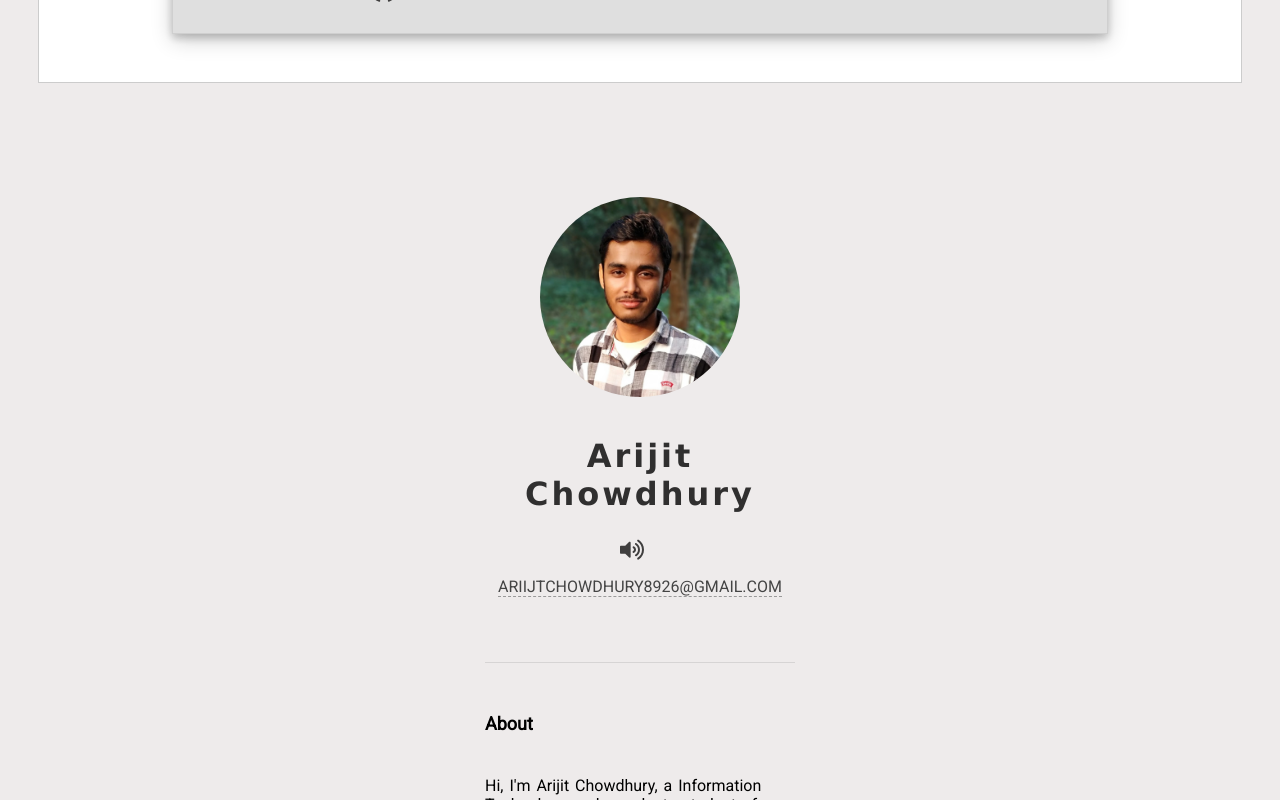
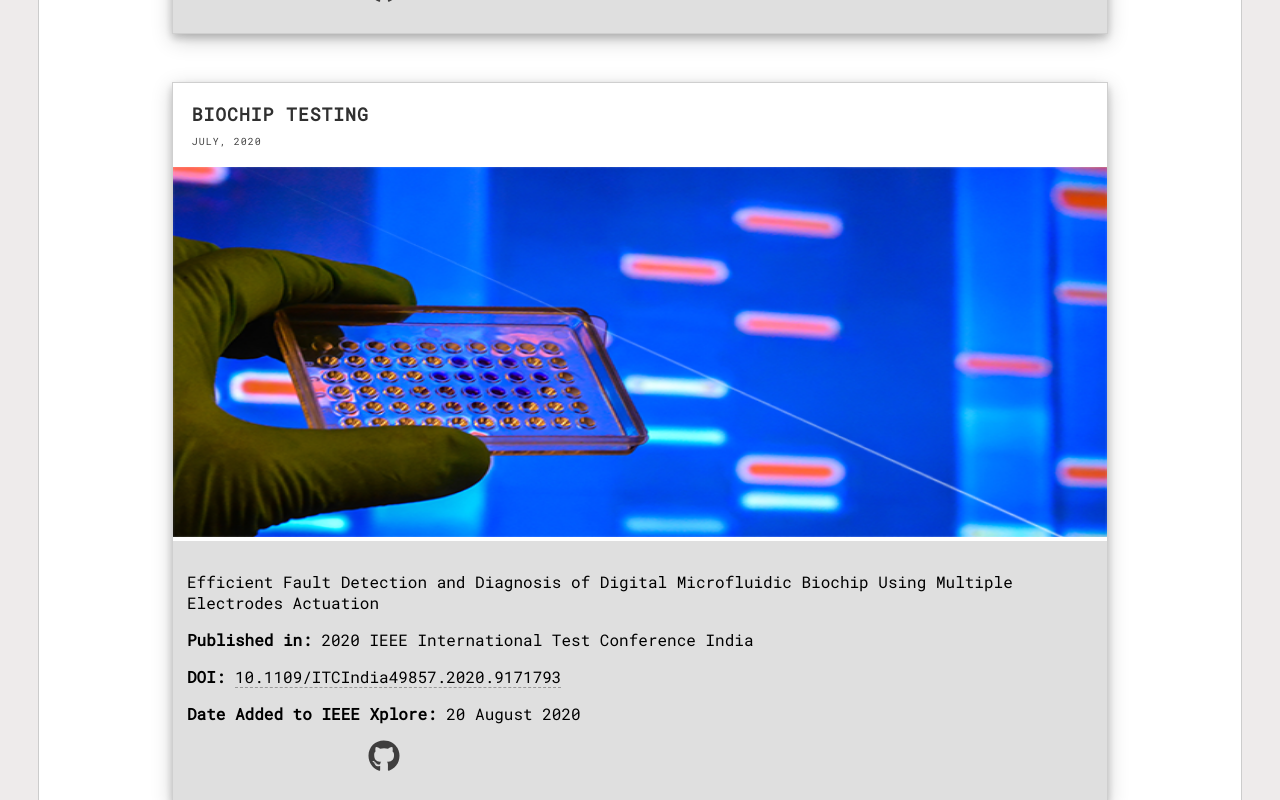
Before and after one commit to arijitiiest/me, a React (Create React App) app: page /research in a window 1280 px wide. Shown: the part 1060-1860 px from the top of the page. Built offline with nearby package versions, Linux system fonts and the light colour scheme.

Commit message:
one item added

```diff
--- a/src/App/Components/ViewData/ResearchCard/ResearchCard.css
+++ b/src/App/Components/ViewData/ResearchCard/ResearchCard.css
@@ -9,6 +9,7 @@
     animation-iteration-count: 1;
     animation-fill-mode: forwards;
     box-shadow: 0 4px 8px 0 rgba(0, 0, 0, 0.2), 0 6px 20px 0 #00000030;
+    margin-bottom: 3rem;
 }
 
 @keyframes researchCardAnimation {
--- a/src/App/data/researchs.js
+++ b/src/App/data/researchs.js
@@ -4,13 +4,24 @@ const researchs = [
     {
         title: 'BIOCHIP TESTING',
         desc: "Iterative Parallel Test to Detect and Diagnose of Multiple Defects for Digital Microfluidic Biochip",
-        gitRepo: 'https://github.com/arijitiiest/Biochip-Testing',
+        gitRepo: 'https://github.com/arijitiiest/Biochip-Testing-Iterative-Parallel-Test',
         date: 'DECEMBER, 2019',
         image: biochip,
         published_in: '2019 IEEE 28th Asian Test Symposium (ATS)',
         DOI: '10.1109/ATS47505.2019.00027',
         link: 'https://ieeexplore.ieee.org/document/8949416',
         ieee_added: '06 January 2020'
+    },
+    {
+        title: 'BIOCHIP TESTING',
+        desc: "Efficient Fault Detection and Diagnosis of Digital Microfluidic Biochip Using Multiple Electrodes Actuation",
+        gitRepo: 'https://github.com/arijitiiest/Biochip-Testing-Multiple-Electrodes-Actuation',
+        date: 'JULY, 2020',
+        image: biochip,
+        published_in: '2020 IEEE International Test Conference India',
+        DOI: '10.1109/ITCIndia49857.2020.9171793',
+        link: 'https://ieeexplore.ieee.org/document/9171793',
+        ieee_added: '20 August 2020'
     }
 ];
 
```
